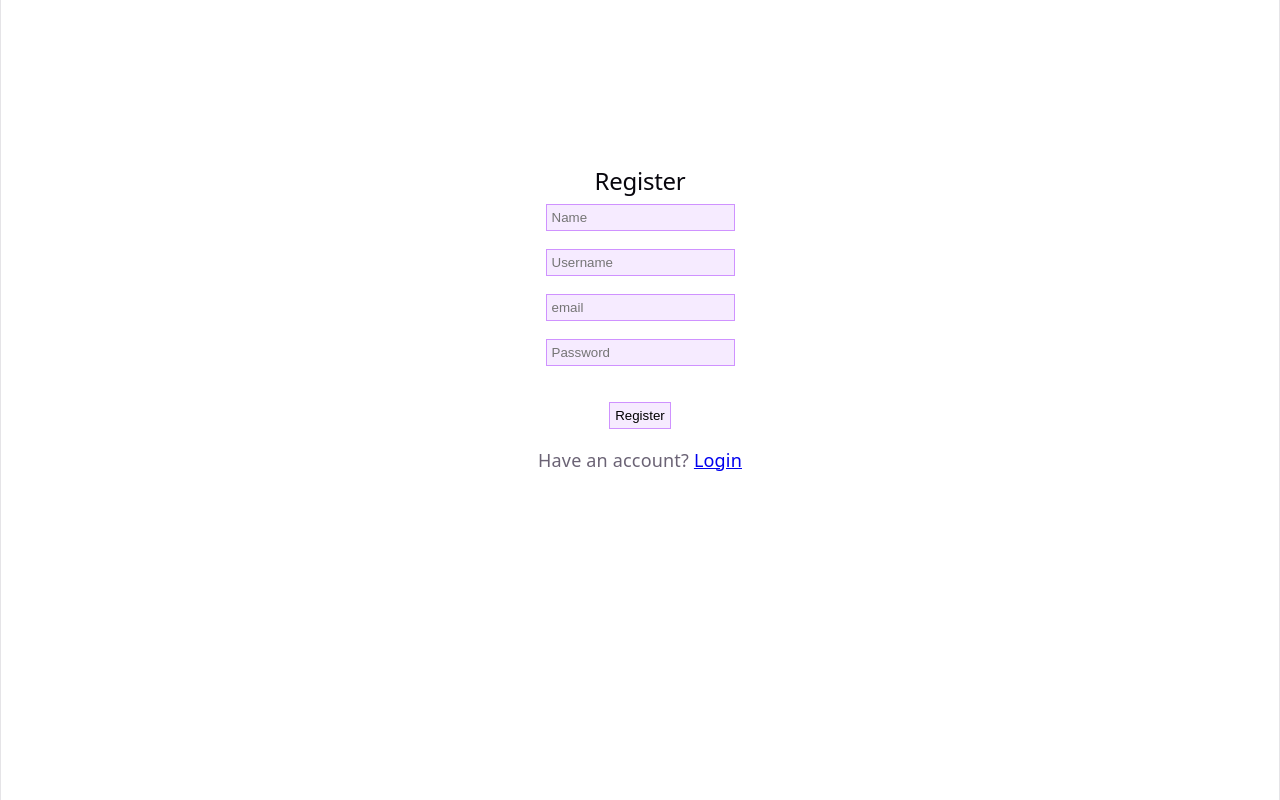
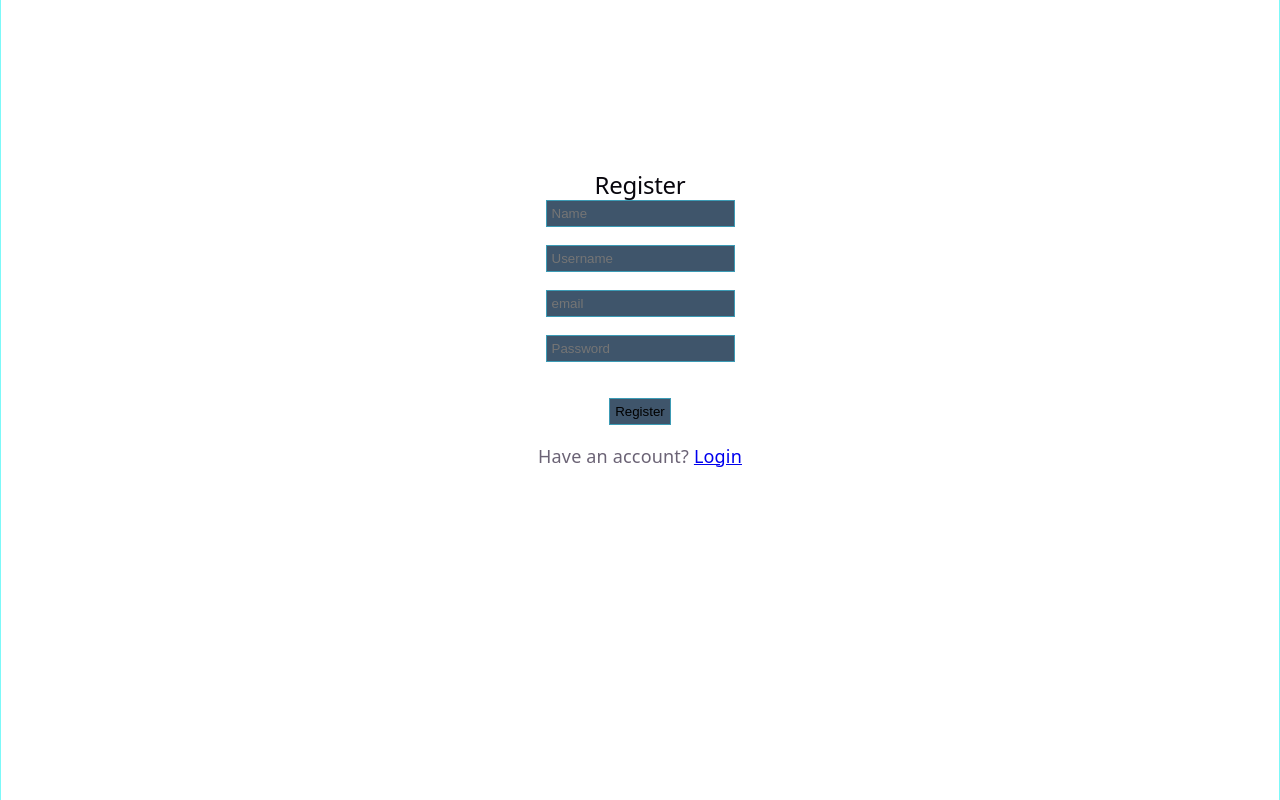
Before and after one commit to Pencils0101001101001010/do-it, a React (Vite) app in the folder client/: page /register in a window 1280 px wide. Built offline with nearby package versions, Linux system fonts and the light colour scheme; no server answers.

Commit message:
working on navbar and setting styles

```diff
--- a/client/src/components/LandingPage.tsx
+++ b/client/src/components/LandingPage.tsx
@@ -1,6 +1,9 @@
+import Navbar from "./Navbar";
+
 export default function LandingPage() {
   return (
     <div>
+      <Navbar />
       <h1>This is the landing page.....</h1>
       <p>coming soon</p>
     </div>
--- /dev/null
+++ b/client/src/components/Navbar.tsx
@@ -0,0 +1,11 @@
+import { useAuth } from "../../context/auth-context";
+
+export default function Navbar() {
+  const { logout } = useAuth();
+  return (
+    <nav>
+      <h2>DO_IT...</h2>
+      <button onClick={logout}>Logout</button>
+    </nav>
+  );
+}
--- a/client/src/index.css
+++ b/client/src/index.css
@@ -2,11 +2,11 @@
   --text: #6b6375;
   --text-h: #08060d;
   --bg: #fff;
-  --border: #e5e4e7;
+  --border: #11f4f48c;
   --code-bg: #f4f3ec;
-  --accent: #aa3bff;
-  --accent-bg: rgba(170, 59, 255, 0.1);
-  --accent-border: rgba(170, 59, 255, 0.5);
+  --accent: #3b52ff;
+  --accent-bg: rgba(4, 33, 62, 0.766);
+  --accent-border: rgba(59, 226, 255, 0.5);
   --social-bg: rgba(244, 243, 236, 0.5);
   --shadow:
     rgba(0, 0, 0, 0.1) 0 10px 15px -3px, rgba(0, 0, 0, 0.05) 0 4px 6px -2px;
@@ -14,6 +14,8 @@
   --sans: system-ui, "Segoe UI", Roboto, sans-serif;
   --heading: system-ui, "Segoe UI", Roboto, sans-serif;
   --mono: ui-monospace, Consolas, monospace;
+
+  --btn-transition: ease-in 0.3s;
 
   font: 18px/145% var(--sans);
   letter-spacing: 0.18px;
@@ -34,11 +36,11 @@
   :root {
     --text: #9ca3af;
     --text-h: #f3f4f6;
-    --bg: #16171d;
+    --bg: #14266c;
     --border: #2e303a;
-    --code-bg: #1f2028;
-    --accent: #c084fc;
-    --accent-bg: rgba(192, 132, 252, 0.15);
+    --code-bg: #0521f0;
+    --accent: #8492fc;
+    --accent-bg: rgba(2, 15, 60, 0.463);
     --accent-border: rgba(192, 132, 252, 0.5);
     --social-bg: rgba(47, 48, 58, 0.5);
     --shadow:
@@ -67,6 +69,7 @@ h2 {
   font-family: var(--heading);
   font-weight: 500;
   color: var(--text-h);
+  margin: 0;
 }
 
 h4 {
@@ -88,9 +91,9 @@ h2 {
   font-size: 24px;
   line-height: 118%;
   letter-spacing: -0.24px;
-  margin: 0 0 8px;
+  margin: 0;
   @media (max-width: 1024px) {
-    font-size: 20px;
+    font-size: 30px;
   }
 }
 p {
@@ -105,6 +108,29 @@ p {
   height: 80vh;
 }
 
+nav {
+  display: flex;
+  justify-content: space-between;
+  align-items: center;
+  padding: 0.5rem;
+  background-color: var(--accent-bg);
+}
+
+nav > button {
+  border: var(--border) solid 1px;
+  background-color: var(--accent-bg);
+  padding: 0.5rem;
+}
+
+nav > button:hover {
+  background-color: var(--accent);
+  transition: var(--btn-transition);
+}
+
+nav > h2 {
+  font-weight: 700;
+}
+
 .form-style > input {
   padding: 5px;
   margin-bottom: 1rem;
@@ -117,6 +143,7 @@ p {
   background-color: var(--accent-bg);
   border: var(--accent-border) solid 1px;
   margin: 1rem;
+  transition: var(--btn-transition);
 }
 
 .form-style > button:hover {
```
